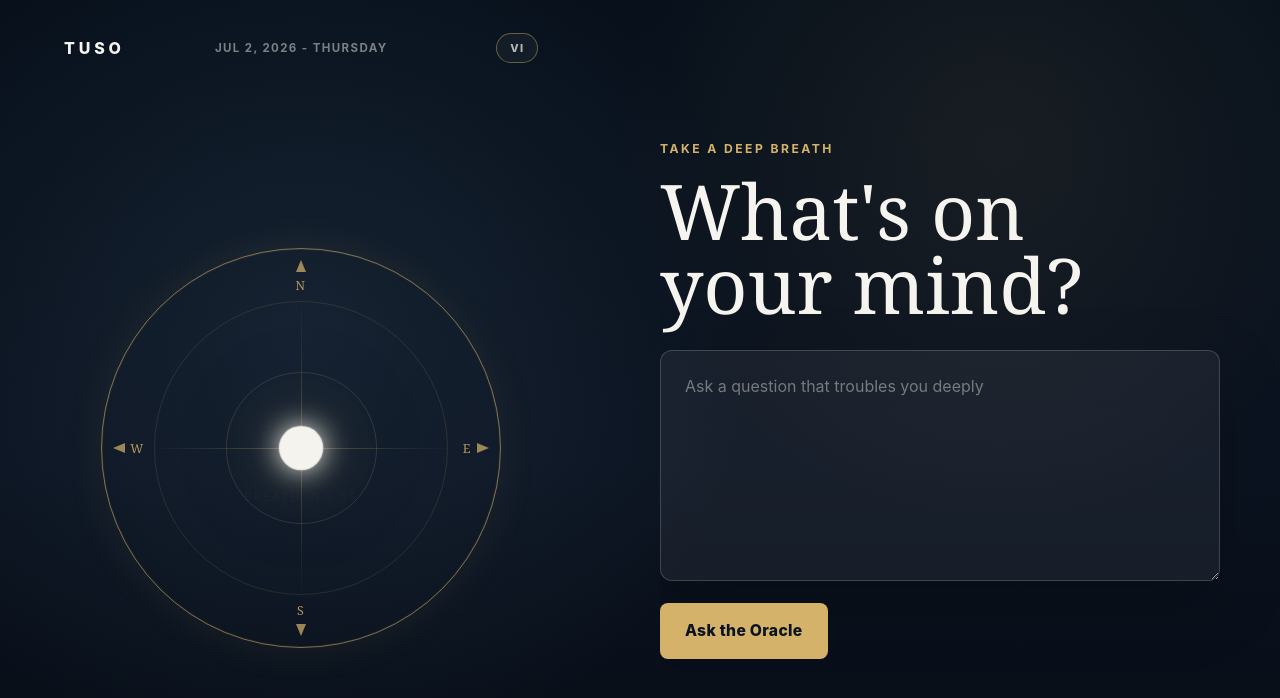
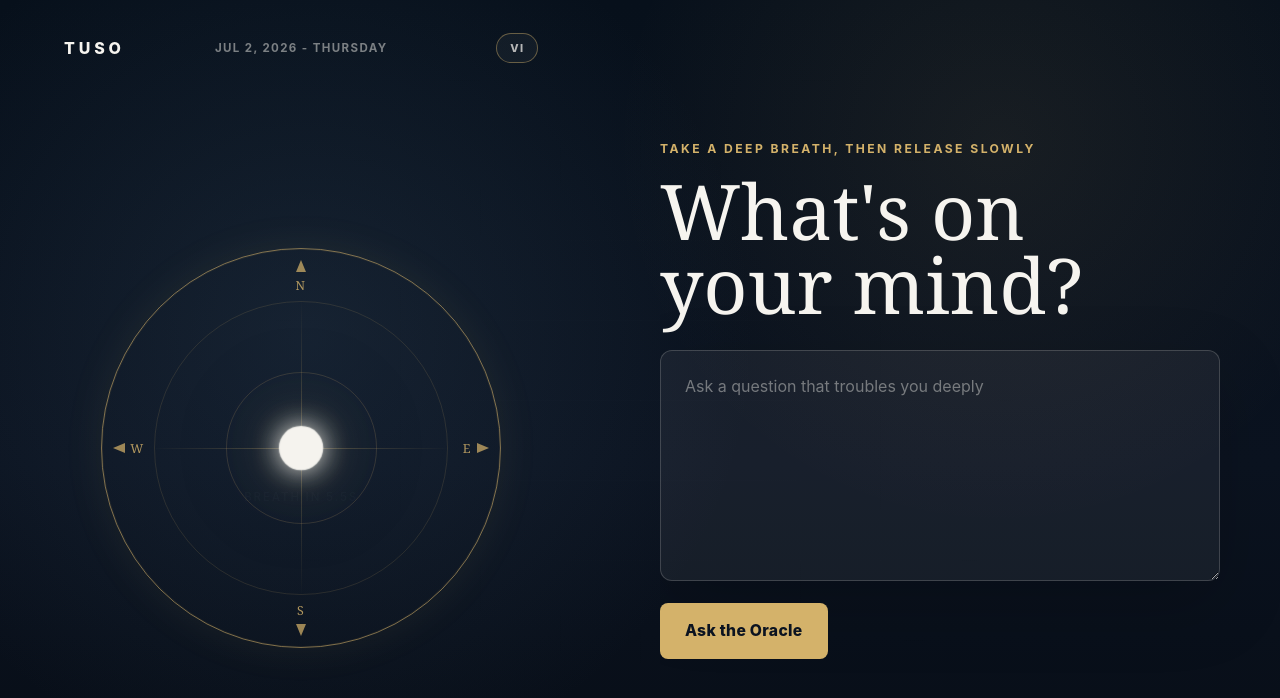
Before and after one commit to tn052002/tuso-core, a Next.js app: page /web in a window 1280 px wide. Shown: the top 698 px of the page. Built offline with nearby package versions, Linux system fonts and the light colour scheme.

Commit message:
minor locales string update

```diff
--- a/app/web/i18n/locales.ts
+++ b/app/web/i18n/locales.ts
@@ -34,7 +34,7 @@ export const webCopy: Record<WebLocale, WebCopy> = {
     compassLabel: 'Breathing compass',
     breathIn: 'Breath in 5.5s',
     breathOut: 'Breath out 5.5s',
-    questionEyebrow: 'Take a deep breath',
+    questionEyebrow: 'Take a deep breath, then release slowly',
     questionTitle: "What's on your mind?",
     questionAriaLabel: 'Your question',
     questionPlaceholder: "Ask a question that troubles you deeply",
@@ -64,10 +64,10 @@ export const webCopy: Record<WebLocale, WebCopy> = {
     compassLabel: 'La bàn hơi thở',
     breathIn: 'Hít vào 5.5s',
     breathOut: 'Thở ra 5.5s',
-    questionEyebrow: 'Hãy hít một hơi sâu',
+    questionEyebrow: 'Hít vào một hơi sâu, rồi thở ra từ từ',
     questionTitle: 'Điều gì đang trong tâm trí bạn?',
     questionAriaLabel: 'Câu hỏi của bạn',
-    questionPlaceholder: 'Đătj câu hỏi đang làm bạn nhức nhối',
+    questionPlaceholder: 'Đặt câu hỏi đang làm bạn nhức nhối',
     questionSubmit: 'Hỏi Oracle',
     defaultQuestion: 'Tôi đang ở đâu trong dòng sống này?',
     closeSheet: 'Đóng phiên gieo quẻ',
```
